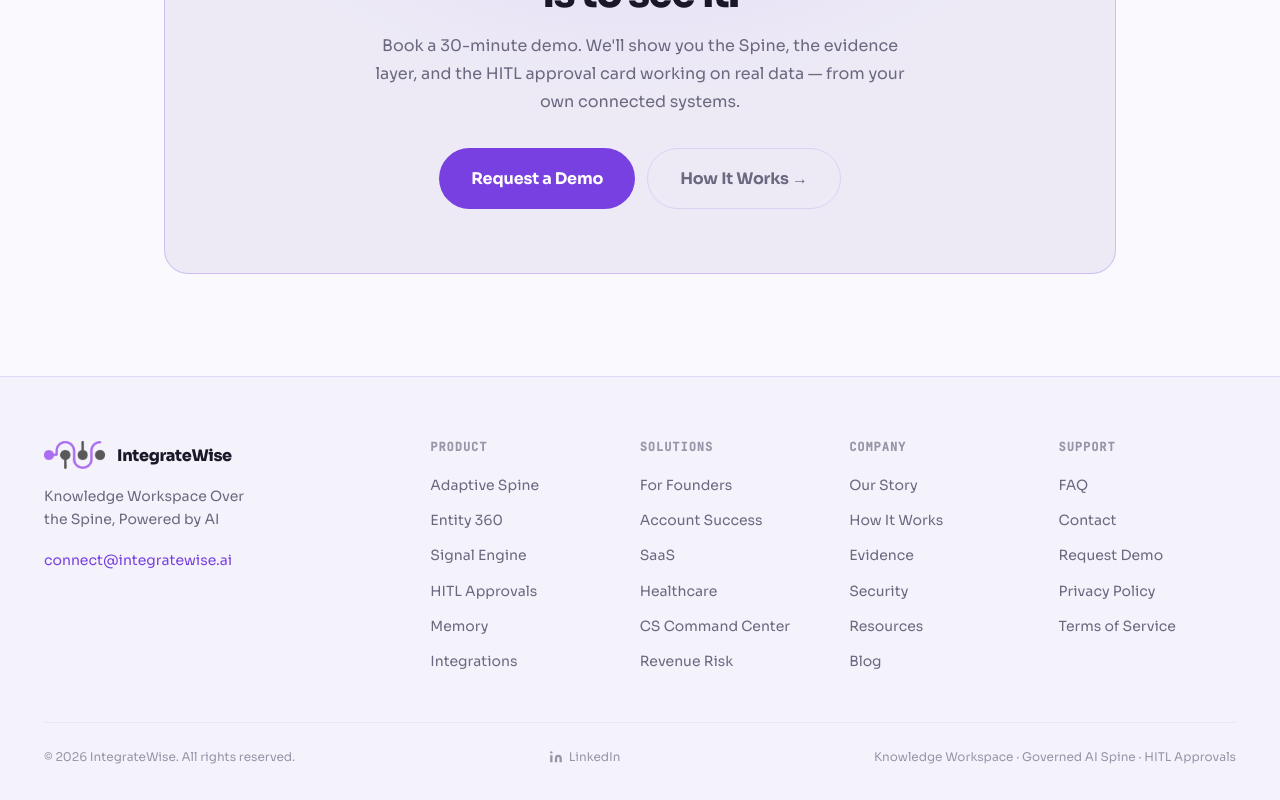
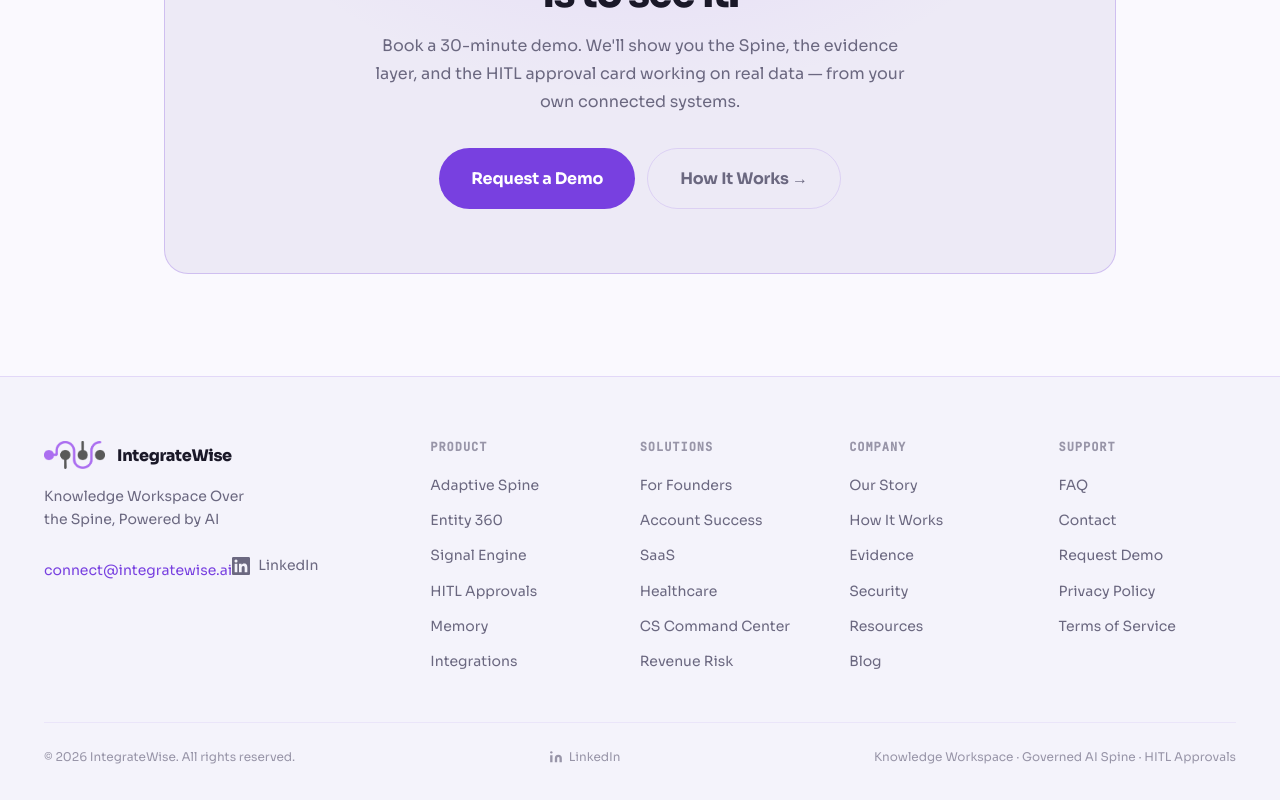
Before and after one commit to NirmalPrinceJ/firebase-marketing, a Vue app: page / in a window 1280 px wide. Shown: the part 6396-7196 px from the top of the page. Built offline with nearby package versions, Linux system fonts and the light colour scheme.

Commit message:
Add LinkedIn link, final build for deploy

```diff
--- a/src/assets/style.css
+++ b/src/assets/style.css
@@ -996,6 +996,17 @@
   text-decoration: none;
 }
 .footer__email:hover { color: var(--primary-soft); }
+.footer__social {
+  display: inline-flex;
+  align-items: center;
+  gap: var(--sp-2);
+  font-size: var(--text-sm);
+  color: var(--text-muted);
+  text-decoration: none;
+  margin-top: var(--sp-2);
+  transition: color var(--transition);
+}
+.footer__social:hover { color: var(--primary); }
 .footer__cols {
   display: grid;
   grid-template-columns: repeat(4,1fr);
--- a/src/components/MainFooter.vue
+++ b/src/components/MainFooter.vue
@@ -9,6 +9,10 @@
           </router-link>
           <p class="footer__tagline">Knowledge Workspace Over the Spine, Powered by AI</p>
           <a href="mailto:connect@integratewise.ai" class="footer__email">connect@integratewise.ai</a>
+          <a href="https://linkedin.com/company/integratewise" target="_blank" rel="noopener" class="footer__social">
+            <svg width="18" height="18" viewBox="0 0 24 24" fill="currentColor"><path d="M20.447 20.452h-3.554v-5.569c0-1.328-.027-3.037-1.852-3.037-1.853 0-2.136 1.445-2.136 2.939v5.667H9.351V9h3.414v1.561h.046c.477-.9 1.637-1.85 3.37-1.85 3.601 0 4.267 2.37 4.267 5.455v6.286zM5.337 7.433a2.062 2.062 0 01-2.063-2.065 2.064 2.064 0 112.063 2.065zm1.782 13.019H3.555V9h3.564v11.452zM22.225 0H1.771C.792 0 0 .774 0 1.729v20.542C0 23.227.792 24 1.771 24h20.451C23.2 24 24 23.227 24 22.271V1.729C24 .774 23.2 0 22.222 0h.003z"/></svg>
+            LinkedIn
+          </a>
         </div>
 
         <div class="footer__cols">
```
